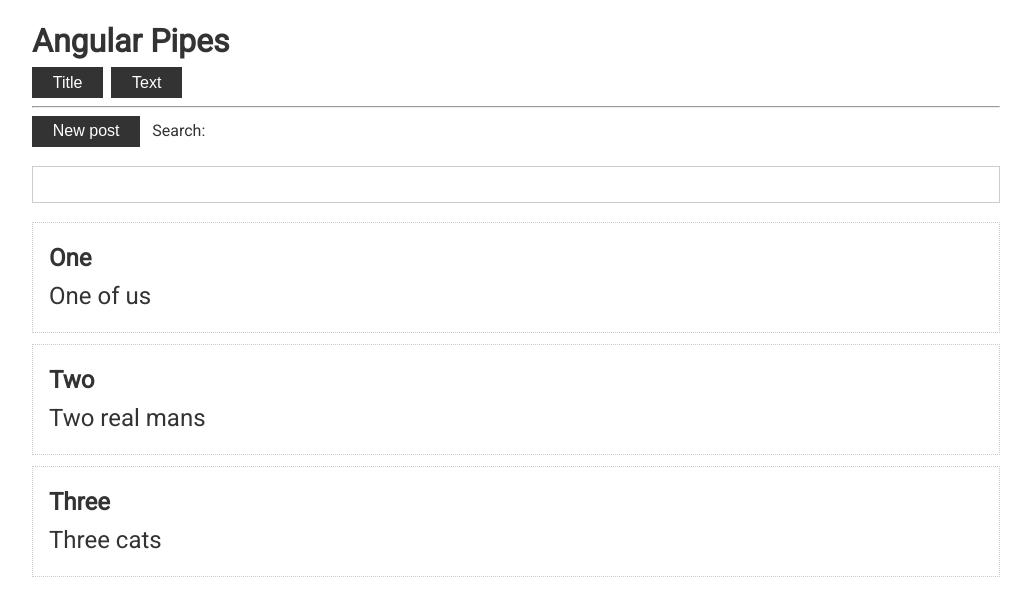
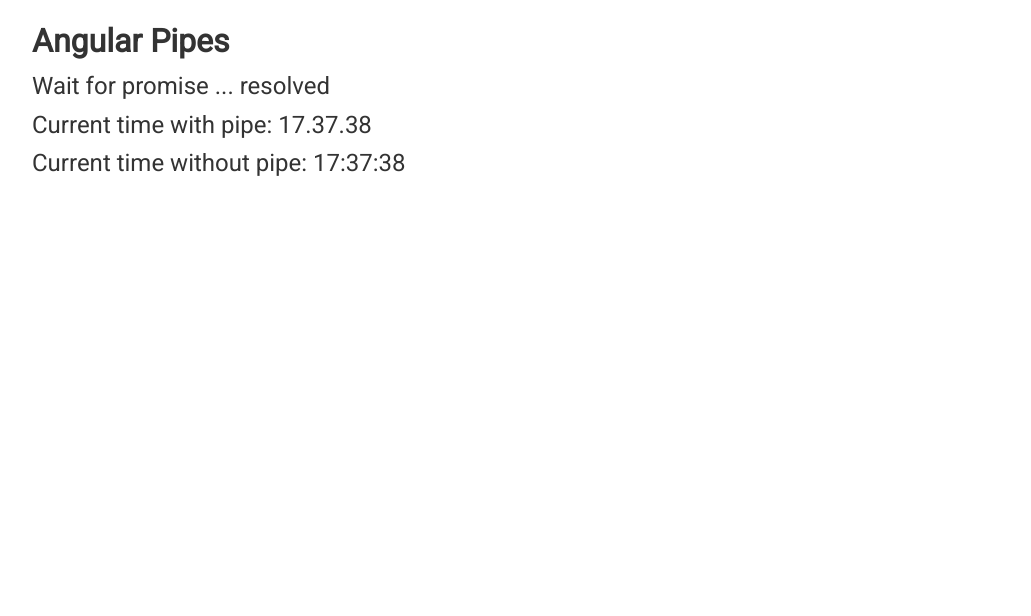
Before and after one commit to R-A-S/angular-basics, an Angular app: page / in a window 1280 px wide. Shown: the top 616 px of the page, without its empty margins (124-1155 px from the left). Built offline with nearby package versions, Linux system fonts and the light colour scheme.

Commit message:
async pipe

```diff
--- a/src/app/app.component.html
+++ b/src/app/app.component.html
@@ -1,17 +1,7 @@
 <div class="container">
   <h1>Angular Pipes</h1>
 
-  <button class="btn" (click)="searchField = 'title'">Title</button>
-  <button class="btn" (click)="searchField = 'text'">Text</button>
-
-  <hr>
-  <button class="btn" (click)="addPost()">New post</button>
-  <label>
-    Search:
-    <input [(ngModel)]="search" type="text" name="search" id="search" />
-  </label>
-  <div *ngFor="let post of posts | filter: search:searchField" class="card">
-    <h2>{{ post.title }}</h2>
-    <p>{{ post.text }}</p>
-  </div>
+  <p>Wait for promise ... {{ p | async }}</p>
+  <p>Current time with pipe: {{ date$ | async | date:'HH.mm.ss' }}</p>
+<p>Current time without pipe: {{ date | date:'HH:mm:ss' }}</p>
 </div>
--- a/src/app/app.component.ts
+++ b/src/app/app.component.ts
@@ -1,4 +1,5 @@
-import { Component } from '@angular/core';
+import { Component, OnInit } from '@angular/core';
+import { Observable } from 'rxjs';
 
 export interface Post {
   title: string;
@@ -10,18 +11,22 @@
   templateUrl: './app.component.html',
   styleUrls: ['./app.component.scss'],
 })
-export class AppComponent {
-  posts: Array<Post> = [
-    { title: 'One', text: 'One of us' },
-    { title: 'Two', text: 'Two real mans' },
-    { title: 'Three', text: 'Three cats' },
-  ];
+export class AppComponent implements OnInit {
+  p: Promise<string> = new Promise<string>((resolve) => {
+    setTimeout(() => resolve('resolved'), 2000);
+  });
 
-  search = '';
+  date$: Observable<Date> = new Observable<Date>((obs) => {
+    setInterval(() => {
+      obs.next(new Date());
+    }, 1000);
+  });
 
-  searchField = 'title';
+  date: Date;
 
-  addPost(): void {
-    this.posts.unshift({ title: 'Angular', text: 'Angular Angular Angular' });
+  ngOnInit(): void {
+    this.date$.subscribe((date) => {
+      this.date = date;
+    });
   }
 }
--- a/src/app/app.module.ts
+++ b/src/app/app.module.ts
@@ -3,10 +3,9 @@
 
 import { FormsModule } from '@angular/forms';
 import { AppComponent } from './app.component';
-import { FilterPipe } from './pipes/filter.pipe';
 
 @NgModule({
-  declarations: [AppComponent, FilterPipe],
+  declarations: [AppComponent],
   imports: [BrowserModule, FormsModule],
   providers: [],
   bootstrap: [AppComponent],
--- a/src/app/pipes/filter.pipe.ts
+++ /dev/null
@@ -1,15 +0,0 @@
-import { Pipe, PipeTransform } from '@angular/core';
-import { Post } from '../app.component';
-
-@Pipe({
-  name: 'filter',
-  pure: false,
-})
-export class FilterPipe implements PipeTransform {
-  transform(posts: Post[], search: string, field = 'title'): Post[] {
-    if (!search.trim()) {
-      return posts;
-    }
-    return posts.filter((post: Post) => post[field].toLowerCase().includes(search.toLowerCase()));
-  }
-}
```
